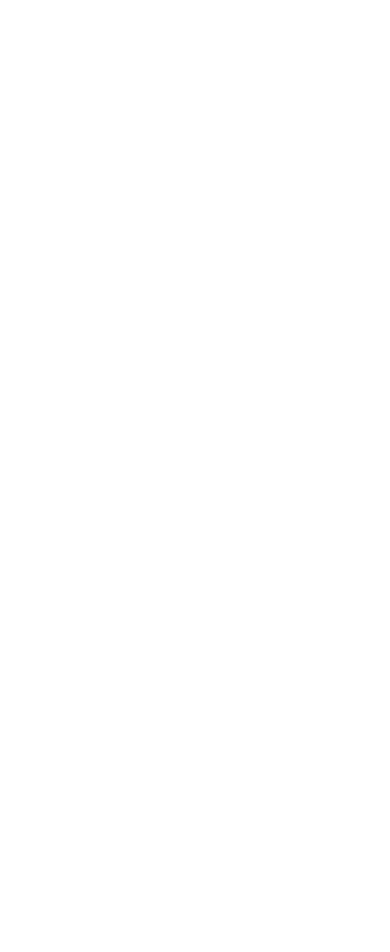
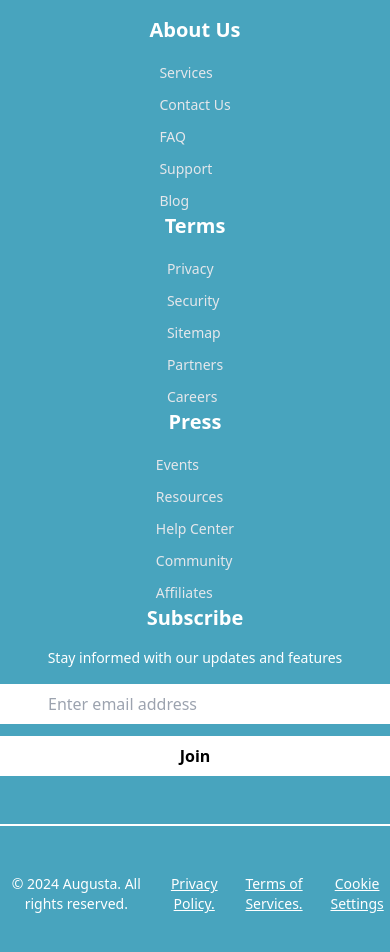
Before and after one commit to dominicOT/Oltrapay-website, a React (Vite) app: page / in a window 390 px wide. Shown: the part 6883-7835 px from the top of the page. Before the commit the page ends 6775 px from the top, so only its background shows below. Built offline with nearby package versions, Linux system fonts and the light colour scheme.

Commit message:
[UPDATE]: footer added

```diff
--- /dev/null
+++ b/src/components/Footer.jsx
@@ -0,0 +1,88 @@
+import React from "react";
+
+const Footer = () => {
+  const footerLinks = [
+    {
+      title: "About Us",
+      links: ["Services", "Contact Us", "FAQ", "Support", "Blog"],
+    },
+    {
+      title: "Terms",
+      links: ["Privacy", "Security", "Sitemap", "Partners", "Careers"],
+    },
+    {
+      title: "Press",
+      links: ["Events", "Resources", "Help Center", "Community", "Affiliates"],
+    },
+  ];
+
+  return (
+    <footer className="text-white py-12">
+      <div className="container mx-auto lg:px-24">
+        <div className="flex flex-col lg:flex-row justify-between">
+          {/* Augusta */}
+          <div className="flex justify-left sm:justify-start">
+            <h3 className="text-xl font-bold mb-4">Augusta</h3>
+          </div>
+
+          {/* Dynamic Links */}
+          {footerLinks.map((section) => (
+            <div
+              key={section.title}
+              className="flex flex-col items-center sm:items-start"
+            >
+              <h3 className="text-xl font-bold mb-4">{section.title}</h3>
+              <ul className="space-y-2">
+                {section.links.map((link) => (
+                  <li key={link}>
+                    <a
+                      href="#"
+                      className="text-sm text-gray-200 hover:text-white transition"
+                    >
+                      {link}
+                    </a>
+                  </li>
+                ))}
+              </ul>
+            </div>
+          ))}
+
+          {/* Subscribe */}
+          <div className="flex flex-col items-center sm:items-start">
+            <h3 className="text-xl font-bold mb-4">Subscribe</h3>
+            <p className="text-sm mb-4 text-center sm:text-left">
+              Stay informed with our updates and features
+            </p>
+            <form className="flex flex-col sm:flex-row gap-3 sm:gap-4 w-full sm:max-w-lg mx-auto">
+              <input
+                type="email"
+                placeholder="Enter email address"
+                className="px-12 py-2 text-black focus:outline-none "
+              />
+              <button
+                type="submit"
+                className="bg-white text-black px-4 font-semibold py-2 "
+              >
+                Join
+              </button>
+            </form>
+          </div>
+        </div>
+
+        <div className="w-full h-[2px] bg-white mt-12" />
+
+        {/* Footer Bottom */}
+        <div className="mt-12 text-center text-sm flex flex-row gap-3 justify-center">
+          <p>© {new Date().getFullYear()} Augusta. All rights reserved.</p>
+          <button className="underline cursor-pointer">Privacy Policy.</button>
+          <button className="underline cursor-pointer">
+            Terms of Services.
+          </button>
+          <button className="underline cursor-pointer">Cookie Settings</button>
+        </div>
+      </div>
+    </footer>
+  );
+};
+
+export default Footer;
--- a/src/components/Navbar.jsx
+++ b/src/components/Navbar.jsx
@@ -1,3 +1,4 @@
+import { ChevronDown } from "lucide-react";
 import React from "react";
 
 const Navbar = () => {
@@ -10,7 +11,10 @@
             <li className=" cursor-pointer">About Us</li>
             <li className=" cursor-pointer">Services</li>
             <li className=" cursor-pointer">Contact Us</li>
-            <li className=" cursor-pointer">More</li>
+            <li className=" cursor-pointer flex flex-row gap-2 items-center">
+              <span>More</span>
+              <ChevronDown size={15} className="mt-1" />
+            </li>
           </ul>
         </div>
         <div className="flex flex-row justify-between">
--- a/src/pages/Home.jsx
+++ b/src/pages/Home.jsx
@@ -7,6 +7,7 @@
 import Testimony from "../features/Home/Testimony";
 import Stats from "../features/Home/Stats";
 import FAQ from "../features/Home/FAQ";
+import Footer from "../components/Footer";
 
 const Home = () => {
   return (
@@ -47,6 +48,10 @@
       <div className="w-full mt-8">
         <FAQ />
       </div>
+
+      <div className="bg-[#48A4BE]  w-full mt-8">
+        <Footer />
+      </div>
     </>
   );
 };
```
